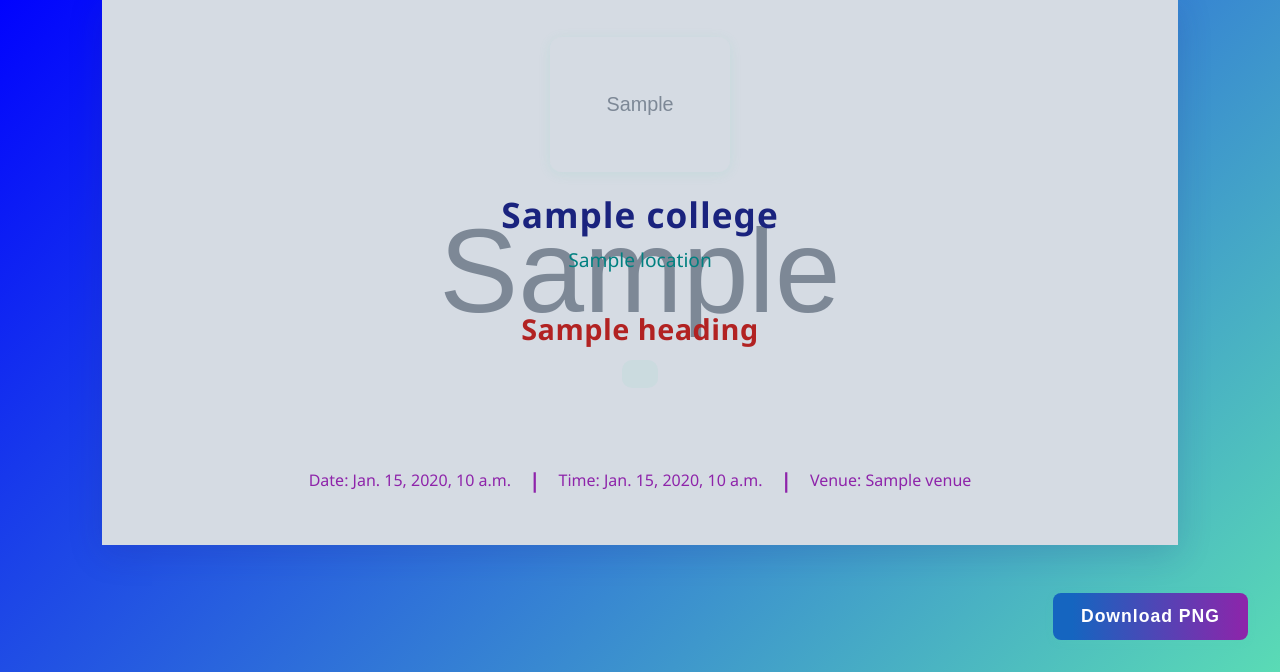
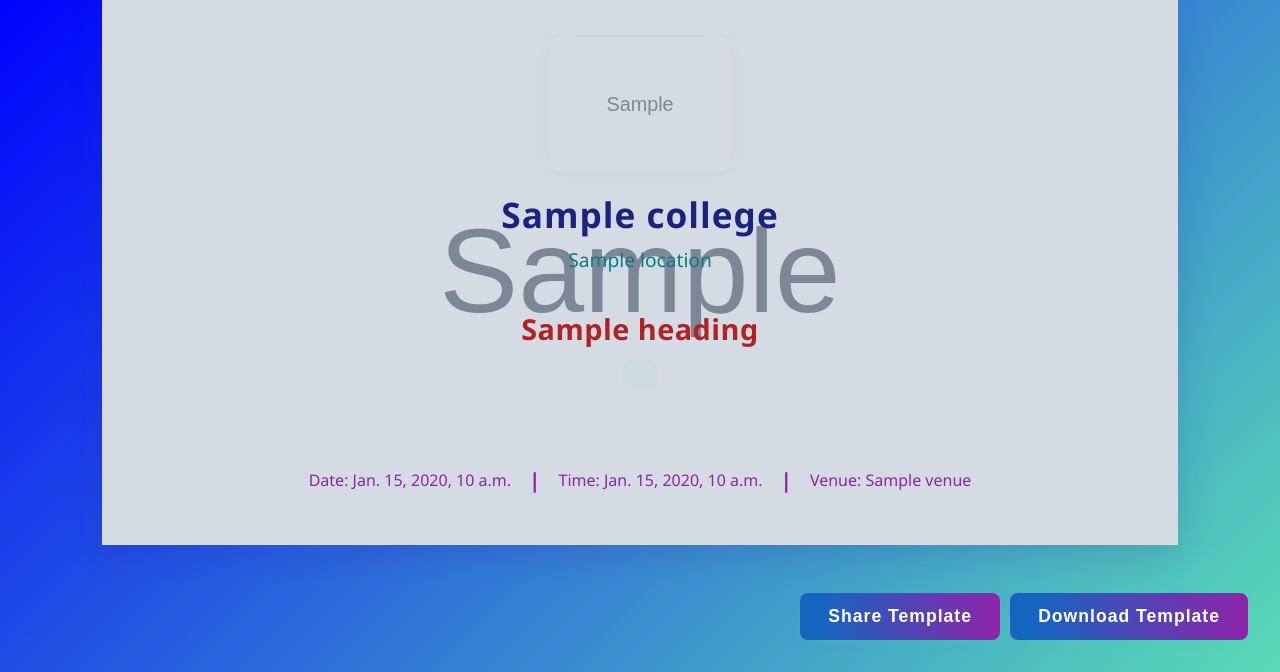
Before and after one commit to Aswin-AR5055/TemplateEditor, a Django app: template editor/templates/editor/template_preview.html in a window 1280 px wide. Shown: the part 128-800 px from the top of the page. Run offline with Django 5.2, Linux system fonts and the light colour scheme; the template is opened without the code that fills it: most values are stand-ins (such as "Sample title", 1, 10 or a date in 2020); grey boxes marked "Sample" are stand-in pictures.

Commit message:
added share template feature

```diff
--- a/editor/static/css/style.css
+++ b/editor/static/css/style.css
@@ -147,6 +147,29 @@ html, body {
     transform: translateY(-2px) scale(1.03);
 }
 
+.share-btn {
+    position: fixed;
+    bottom: 32px;
+    right: 280px; /* push it left so it sits beside download */
+    padding: 13px 28px;
+    background: linear-gradient(90deg, #1565C0 10%, #8E24AA 100%);
+    color: #FFFFFF;
+    border: none;
+    border-radius: 8px;
+    font-size: 1.1rem;
+    font-weight: 600;
+    letter-spacing: 1px;
+    cursor: pointer;
+    box-shadow: 0 2px 8px rgba(90, 219, 181, 0.10);
+    transition: background 0.2s, transform 0.1s;
+    z-index: 100;
+}
+
+
+.share-btn:hover {
+    transform: translateY(-2px) scale(1.03);
+}
+
 @media print {
   @page {
     size: A4;
--- a/editor/static/js/script.js
+++ b/editor/static/js/script.js
@@ -24,3 +24,54 @@ function downloadPNG() {
         document.querySelectorAll('.hide-on-snapshot').forEach(el => el.style.display = 'block');
     });
 }
+
+function sharePNG() {
+    const invitation = document.querySelector("#invitation");
+
+    html2canvas(invitation, {
+        backgroundColor: null,
+        scale: 3,
+        useCORS: true
+    }).then(canvas => {
+        canvas.toBlob(function(blob) {
+            let formData = new FormData();
+            formData.append("image", blob, "invitation.png");
+
+            fetch("/upload_invitation/", {
+                method: "POST",
+                body: formData,
+                headers: {
+                    "X-CSRFToken": getCookie("csrftoken")  // CSRF for Django
+                }
+            })
+            .then(res => res.json())
+            .then(data => {
+                if (navigator.share) {
+                    navigator.share({
+                        title: "Invitation",
+                        text: "Check out my invitation!",
+                        url: data.url   // returned from backend
+                    });
+                } else {
+                    alert("Share this link: " + data.url);
+                }
+            });
+        });
+    });
+}
+
+// helper for CSRF
+function getCookie(name) {
+    let cookieValue = null;
+    if (document.cookie && document.cookie !== "") {
+        const cookies = document.cookie.split(";");
+        for (let i = 0; i < cookies.length; i++) {
+            const cookie = cookies[i].trim();
+            if (cookie.substring(0, name.length + 1) === (name + "=")) {
+                cookieValue = decodeURIComponent(cookie.substring(name.length + 1));
+                break;
+            }
+        }
+    }
+    return cookieValue;
+}
--- a/editor/templates/editor/template_preview.html
+++ b/editor/templates/editor/template_preview.html
@@ -36,7 +36,8 @@
   </div>
 </div>
 
-  <button class="download-btn hide-on-snapshot" onclick="downloadPNG()">Download PNG</button>
+  <button class="download-btn hide-on-snapshot" onclick="downloadPNG()">Download Template</button>
+  <button class="share-btn hide-on-snapshot" onclick="sharePNG()">Share Template</button>
   <script src="{% static 'js/script.js' %}"></script>
 </body>
 </html>
--- a/editor/urls.py
+++ b/editor/urls.py
@@ -5,4 +5,5 @@ from django.conf.urls.static import static
 
 urlpatterns = [
     path('', views.template_editor, name='template_editor'),
+    path("upload_invitation/", views.upload_invitation, name="upload_invitation"),
 ] + static(settings.MEDIA_URL, document_root=settings.MEDIA_ROOT)
```
Also changed, not shown: editor/views.py (+12 -0 lines).
